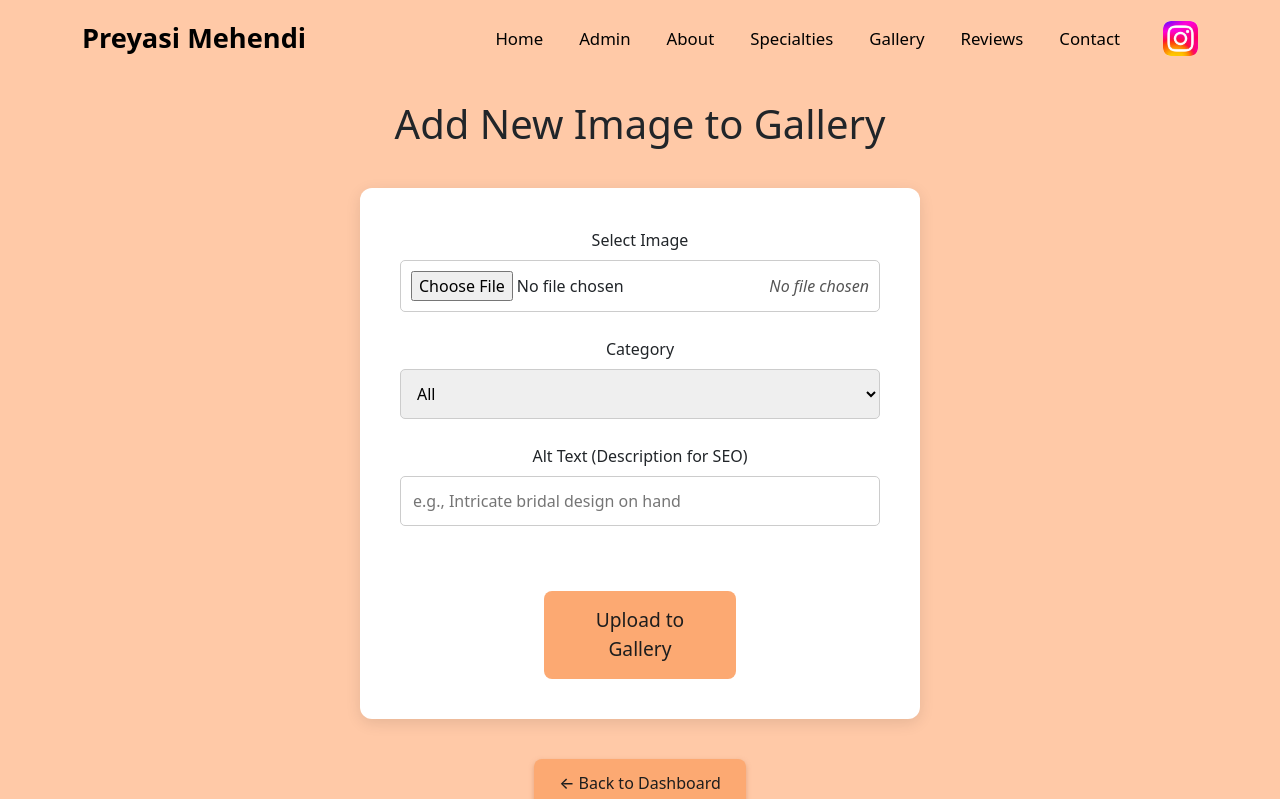
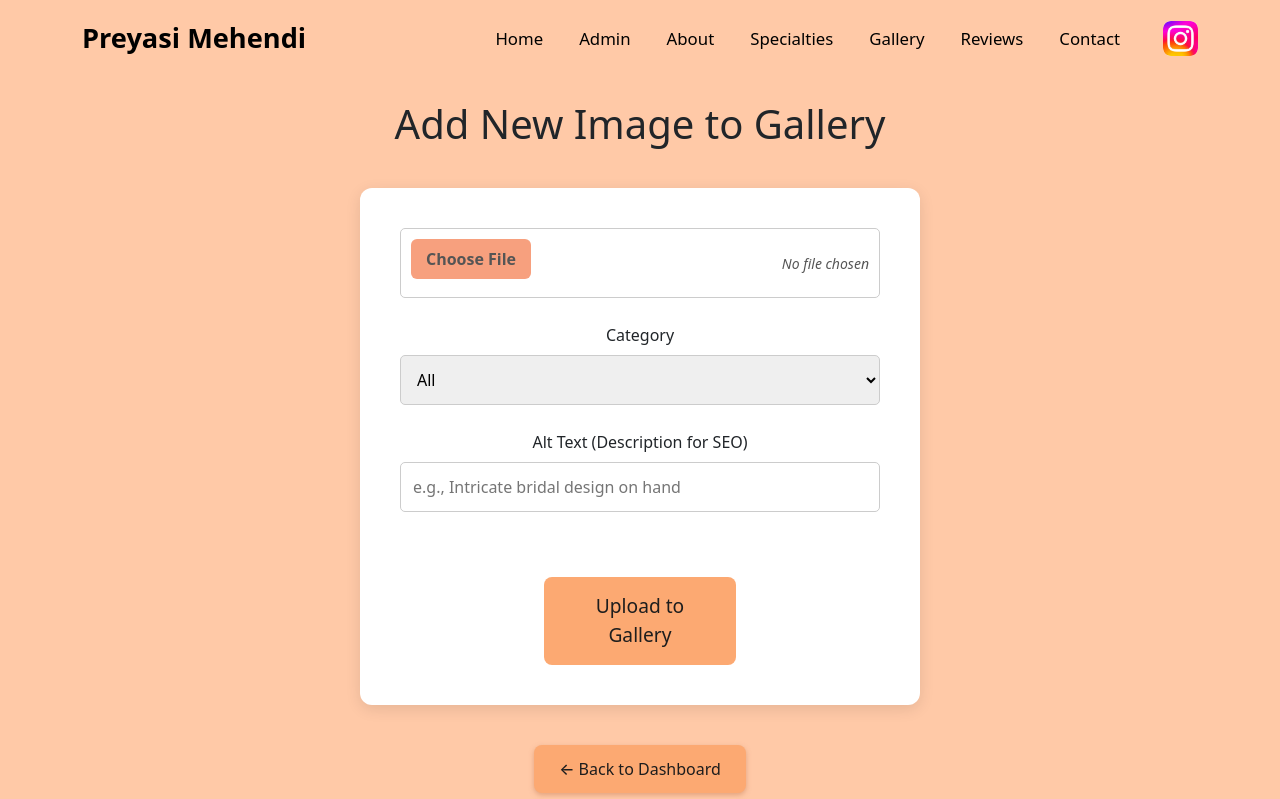
Before and after one commit to arb1465/preyasi-mehndi-frontend, a React (Create React App) app: page /admin-ak47/add-gallery-image in a window 1280 px wide. Shown: the top 799 px of the page. Built offline with nearby package versions, Linux system fonts and the light colour scheme.

Commit message:
removing extra text

```diff
--- a/src/components/AddGalleryImage.css
+++ b/src/components/AddGalleryImage.css
@@ -43,7 +43,25 @@
     position: relative;
     width: 100%;
     text-align: center;
+    gap:10px
 }
+.file-input-wrapper label {
+  background-color: #f7a07e;
+  color: #555;
+  padding: 8px 15px;
+  border-radius: 6px;
+  cursor: pointer;
+  font-weight: bold;
+}
+
+.file-input-wrapper input[type="file"] {
+  display: none;
+}
+.file-input-wrapper .file-name {
+  font-size: 14px;
+  color: #555;
+}
+
 .file-name {
     font-style: italic;
     color: #555;
--- a/src/components/AddGalleryImage.jsx
+++ b/src/components/AddGalleryImage.jsx
@@ -75,9 +75,15 @@ function AddGalleryImage() {
 
             <form onSubmit={handleSubmit} className="gallery-upload-form">
                 <div className="form-group">
-                    <label htmlFor="imageFile">Select Image</label>
                     <div className="file-input-wrapper">
-                        <input type="file" id="imageFile" onChange={handleFileChange} accept="image/*" required />
+                        <label htmlFor="imageFile">Choose File</label>
+                        <input
+                            type="file"
+                            id="imageFile"
+                            onChange={handleFileChange}
+                            accept="image/*"
+                            required
+                        />
                         <span className="file-name">{fileName}</span>
                     </div>
                 </div>
```
